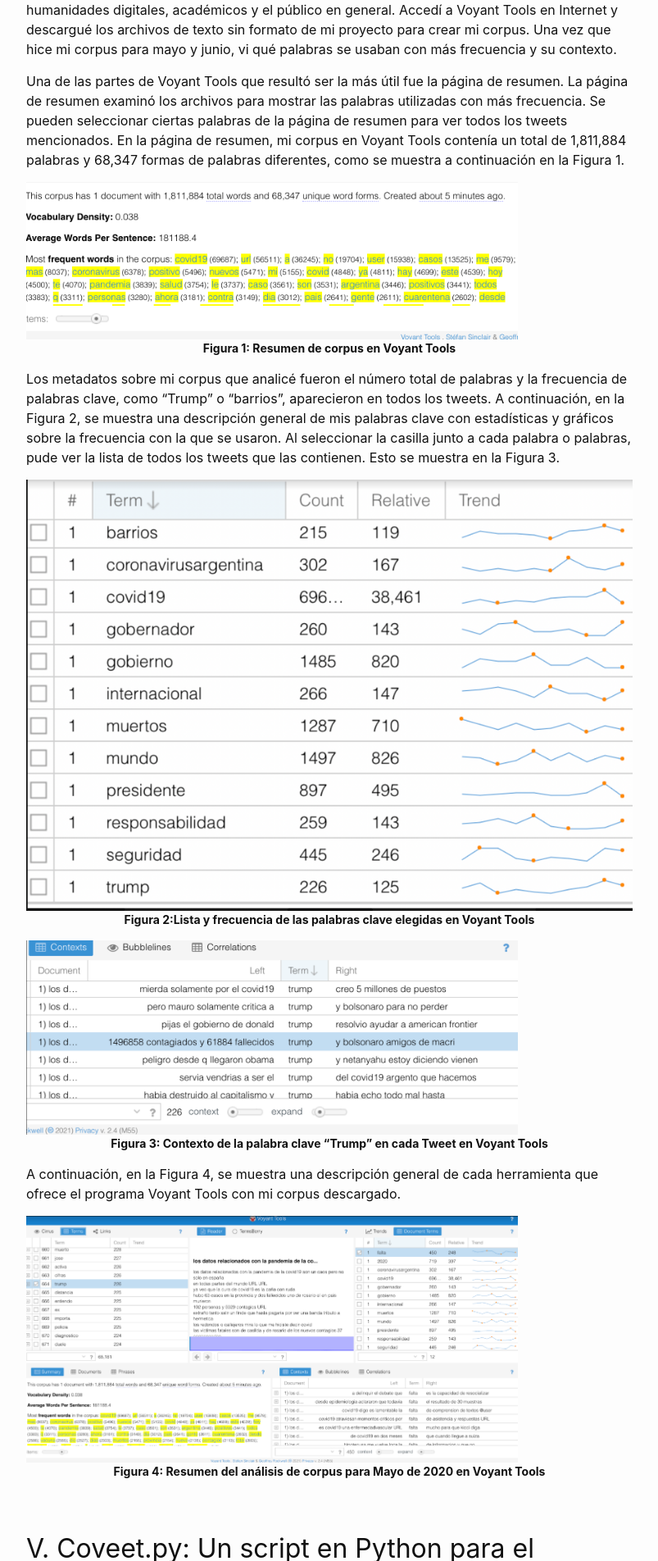
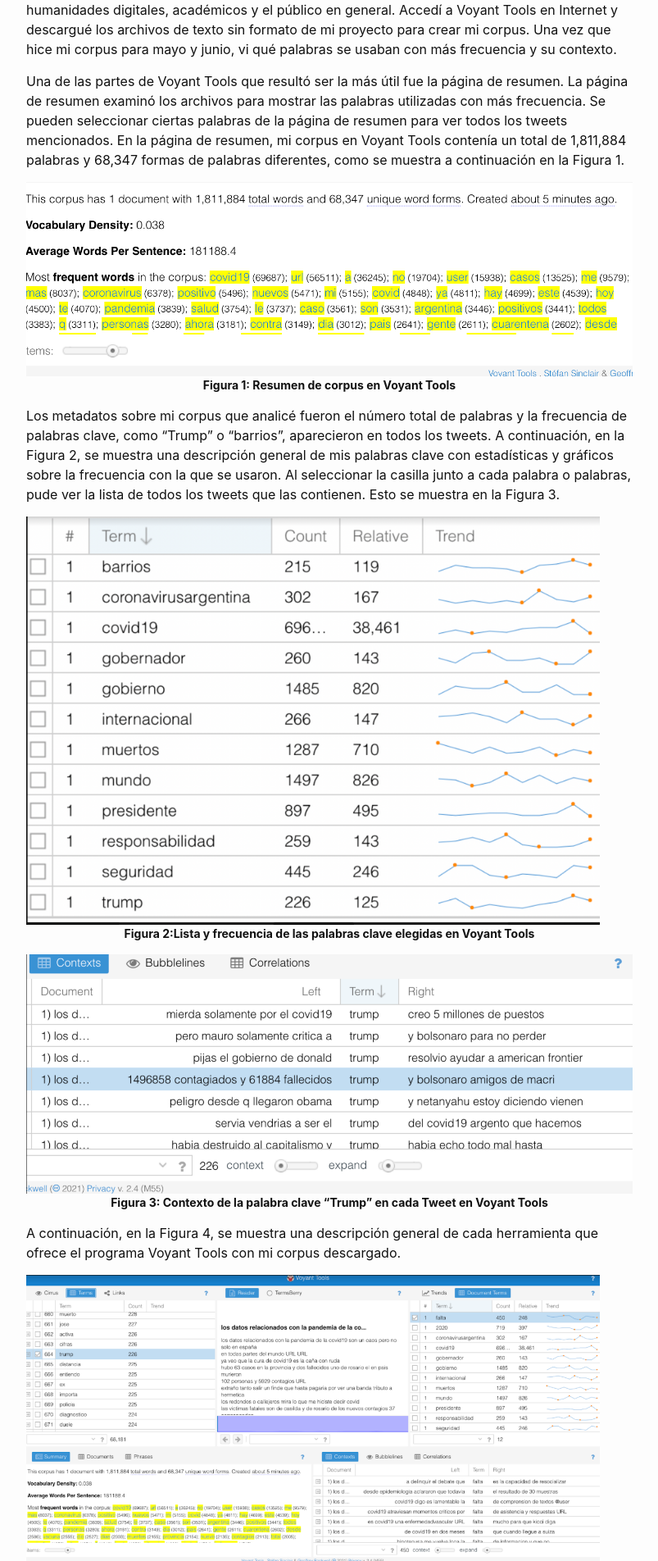
Before and after one commit to gmagnant00/gmagnant00.github.io, a Jekyll site: the page built from _posts/2021-12-8-ensayo4.md, in a window 1280 px wide. Shown: the part 2145-4049 px from the top of the page at 82% size, without its empty margins (238-1041 px from the left). Built offline with Jekyll 4.4.1, drawn with Linux system fonts in a browser that asks for light colours.

Commit message:
Update 2021-12-8-ensayo4.md

```diff
--- a/_posts/2021-12-8-ensayo4.md
+++ b/_posts/2021-12-8-ensayo4.md
@@ -38,7 +38,7 @@
 Una de las partes de Voyant Tools que resultó ser la más útil fue la página de resumen. La página de resumen examinó los archivos para mostrar las palabras utilizadas con más frecuencia. Se pueden seleccionar ciertas palabras de la página de resumen para ver todos los tweets mencionados. En la página de resumen, mi corpus en Voyant Tools contenía un total de 1,811,884 palabras y 68,347 formas de palabras diferentes, como se muestra a continuación en la Figura 1.
 
  <figure>
-  <img src="/assets/images/fig1.png" alt="sumario" width="600"/>
+  <img src="/assets/images/fig1.png" alt="sumario" width="800"/>
   <figcaption align = "center"><b>Figura 1: Resumen de corpus en Voyant Tools</b>
   </figcaption>
 </figure>
@@ -47,7 +47,7 @@
 
 
 <figure>
-  <img src="/assets/images/fig2.png" alt="sumario" width="750"/>
+  <img src="/assets/images/fig2.png" alt="sumario" width="700"/>
   <figcaption align = "center">
   <b>Figura 2:Lista y frecuencia de las palabras clave elegidas en Voyant Tools</b>
   </figcaption>
@@ -55,7 +55,7 @@
 
 
 <figure>
-  <img src="/assets/images/fig3.png" alt="sumario" width="600"/>
+  <img src="/assets/images/fig3.png" alt="sumario" width="750"/>
   <figcaption align = "center">
   <b>Figura 3: Contexto de la palabra clave “Trump” en cada Tweet en Voyant Tools</b>
   </figcaption>
@@ -65,7 +65,7 @@
 A continuación, en la Figura 4, se muestra una descripción general de cada herramienta que ofrece el programa Voyant Tools con mi corpus descargado.
 
 <figure>
-  <img src="/assets/images/fig4.png" alt="sumario" width="600"/>
+  <img src="/assets/images/fig4.png" alt="sumario" width="700"/>
   <figcaption align = "center">
   <b>Figura 4: Resumen del análisis de corpus para Mayo de 2020 en Voyant Tools</b>
   </figcaption>
@@ -79,10 +79,8 @@
 
 
 <figure>
-  <img src="/assets/images/fig5.png" alt="sumario" width="600"/>
-  <figcaption align ="center">
-  <b>Figura 5: El script coveet.py de análisis de frecuencias en Binder</b>
-  </figcaption>
+  <img src="/assets/images/fig5.png" alt="sumario" width="800"/>
+ <figcaption align ="center"><b>Figura 5: El script coveet.py de análisis de frecuencias en Binder</b></figcaption>
 </figure>
 
 
@@ -90,7 +88,7 @@
 
 
 <figure>
-  <img src="/assets/images/fig6.png" alt="sumario" width="600"/>
+  <img src="/assets/images/fig6.png" alt="sumario" width="700"/>
   <figcaption align = "center">
   <b>Figura 6: CSV del total de tweets en Coveet.py</b>
   </figcaption>
```
